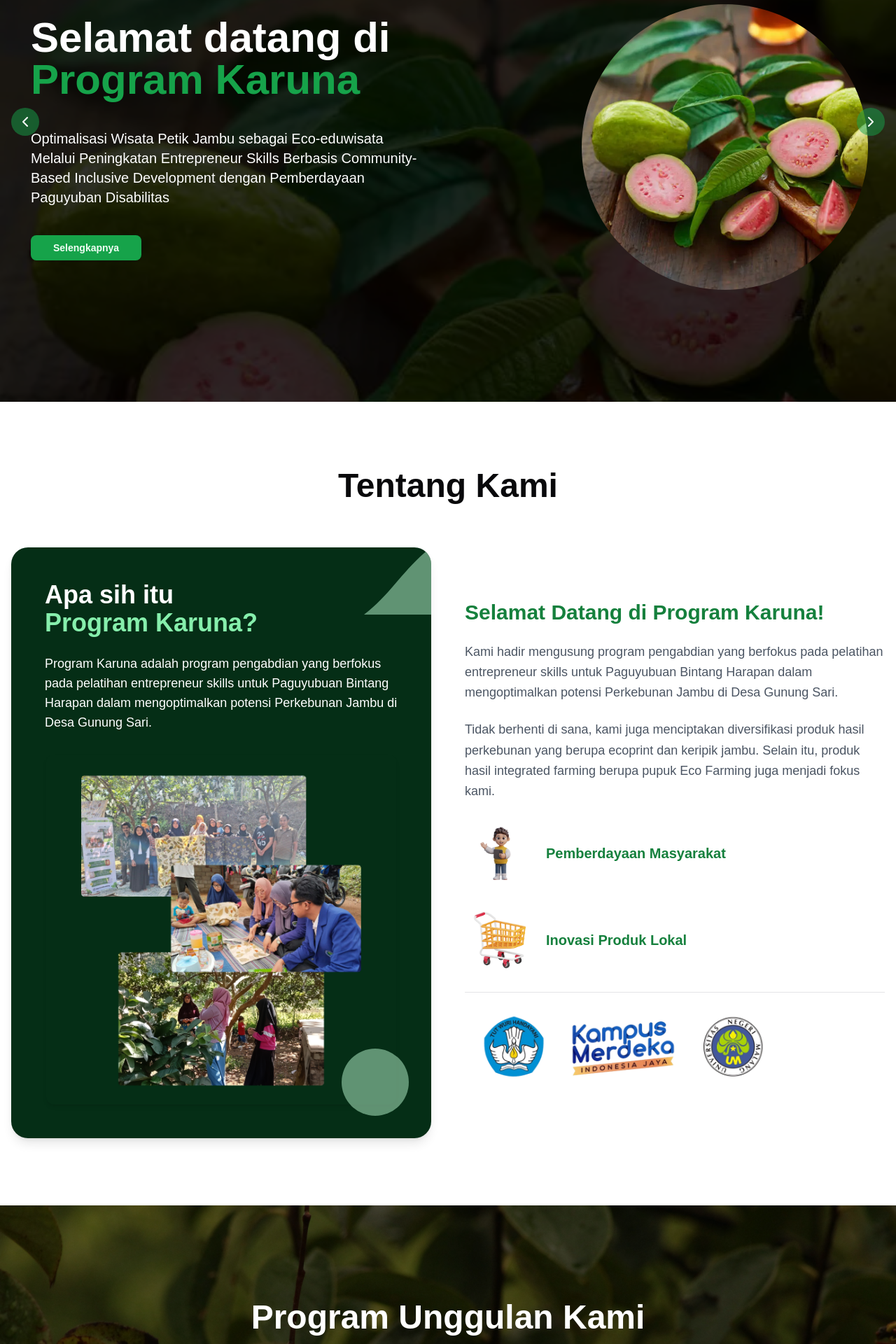
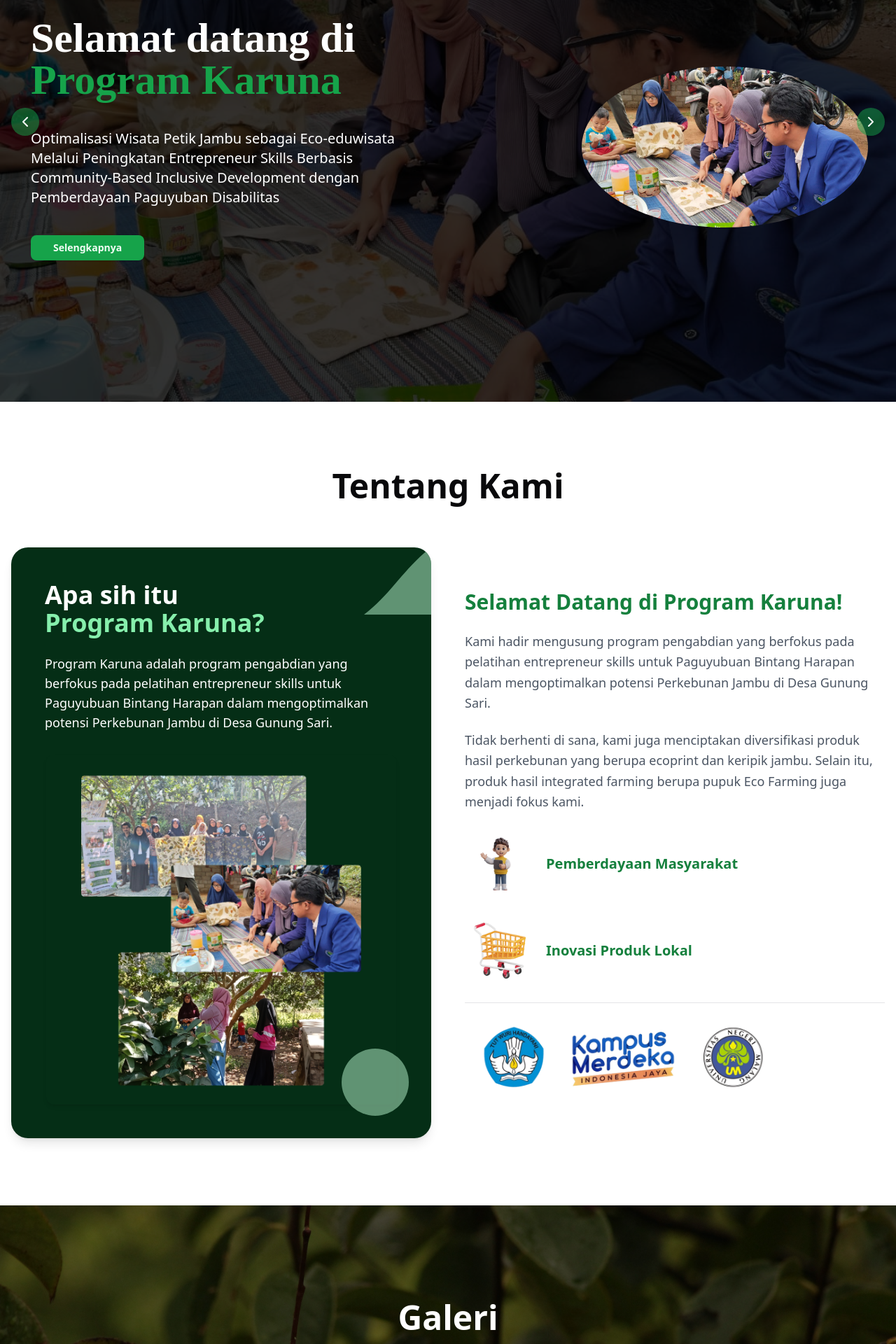
Before and after one commit to ahmadammarm/karuna, a Next.js app: page / in a window 1280 px wide. Shown: the part 226-2146 px from the top of the page at 70% size. Built offline with nearby package versions, Linux system fonts and the light colour scheme.

Commit message:
feat: add fonts and image in hero section

```diff
--- a/src/app/layout.tsx
+++ b/src/app/layout.tsx
@@ -3,7 +3,8 @@ import localFont from "next/font/local";
 import "./globals.css";
 import Navbar from "@/components/Navbar";
 import { Footer } from "@/components/Footer";
-import Contact from "@/components/Contact";
+
+
 
 const geistSans = localFont({
   src: "./fonts/GeistVF.woff",
@@ -29,11 +30,10 @@ export default function RootLayout({
   return (
     <html lang="en">
       <body
-        className={`${geistSans.variable} ${geistMono.variable} antialiased`}
+        className={`${geistSans.variable} ${geistMono.variable} antialiased font-sans`}
       >
         <Navbar />
         {children}
-        <Contact />
         <Footer />
       </body>
     </html>
--- a/src/app/page.tsx
+++ b/src/app/page.tsx
@@ -1,6 +1,7 @@
 "use client"
 
 import About from "@/components/About";
+import Contact from "@/components/Contact";
 import { Faq } from "@/components/Faq";
 import { Hero } from "@/components/Hero";
 import Loading from "@/components/Loading";
@@ -29,6 +30,7 @@ export default function Home() {
             <Hero />
             <About />
             <Faq />
+            <Contact />
         </div>
     );
 }
--- a/src/components/About.tsx
+++ b/src/components/About.tsx
@@ -91,7 +91,7 @@ const About = () => {
                         data-aos="fade-left"
                         data-aos-duration="1000"
                     >
-                        <h3 className="text-2xl md:text-3xl font-semibold text-green-700">
+                        <h3 className="text-2xl md:text-3xl font-bold text-green-700">
                             Selamat Datang di Program Karuna!
                         </h3>
                         <p className="text-gray-600 text-lg leading-relaxed">
@@ -108,7 +108,7 @@ const About = () => {
                             data-aos-delay="100"
                         >
                             <Image src="/aset-home/2.png" alt="masyarakat" width={100} height={20} />
-                            <span className="text-green-700 font-semibold text-xl">Pemberdayaan Masyarakat</span>
+                            <span className="text-green-700 font-bold text-xl">Pemberdayaan Masyarakat</span>
                         </div>
                         <div
                             className="flex items-center space-x-4"
@@ -116,7 +116,7 @@ const About = () => {
                             data-aos-delay="200"
                         >
                             <Image src="/aset-home/3.png" alt="produk" width={100} height={20} />
-                            <span className="text-green-700 font-semibold text-xl">Inovasi Produk Lokal</span>
+                            <span className="text-green-700 font-bold text-xl">Inovasi Produk Lokal</span>
                         </div>
                         <Separator className="my-12 md:my-0" />
                         <Image
@@ -139,11 +139,15 @@ const About = () => {
                     <div className="absolute inset-0 bg-black bg-opacity-50"></div>
                     <div className="relative z-10">
                         <h2
-                            className="text-4xl md:text-5xl font-bold text-center mb-16 text-white relative mt-10"
+                            className="text-4xl md:text-5xl font-bold text-center text-white relative mt-10"
                             data-aos="fade-up"
                         >
-                            Program Unggulan Kami
+                            Galeri
                         </h2>
+
+                        <p className="text-center text-white mt-5 mb-16" data-aos="fade-up">
+                            Ingin melihat lebih banyak foto tentang Program Karuna?
+                        </p>
 
                         <div className="grid gap-8 md:grid-cols-2 lg:grid-cols-4">
                             {[
@@ -194,7 +198,7 @@ const About = () => {
                                             />
                                         </div>
                                         <CardContent className="p-4 text-center">
-                                            <CardTitle className="text-lg font-semibold mb-2 text-green-700">
+                                            <CardTitle className="text-lg font-bold mb-2 text-green-700">
                                                 {item.title}
                                             </CardTitle>
                                             <p className="text-sm text-gray-600 mb-3">
@@ -229,20 +233,26 @@ const About = () => {
                         >
                             Produk Unggulan Kami
                         </h2>
+                        <p className="text-center text-white mt-5 mb-16" data-aos="fade-up">
+                            Temukan produk-produk unggulan dari Program Karuna
+                        </p>
                         <div className="grid grid-cols-1 md:grid-cols-3 gap-12 px-4">
                             {[
                                 {
                                     nama: "Edu Product",
+                                    deskripsi: "Produk edukasi berupa buku dan media pembelajaran untuk anak-anak.",
                                     imageUrl: "/aset-home/4.png",
                                     href: "/produk/edu-product",
                                 },
                                 {
                                     nama: "Eco-eduwisata",
+                                    deskripsi: "Paket wisata edukasi yang mengajak peserta untuk belajar sambil berwisata.",
                                     imageUrl: "/aset-home/5.png",
                                     href: "/produk/eco-ed",
                                 },
                                 {
                                     nama: "Tour Guide",
+                                    deskripsi: "Paket wisata yang dilengkapi dengan pemandu wisata yang berpengalaman.",
                                     imageUrl: "/aset-home/6.png",
                                     href: "/produk/tour-guide",
                                 },
@@ -262,12 +272,18 @@ const About = () => {
                                             className="hover:scale-110 transition-all ease-in-out duration-150"
                                         />
                                     </div>
-                                    <div className="mt-28 text-center mb-10">
+                                    <div className="mt-28 text-center mb-10 px-4">
+                                        <h3 className="text-2xl font-bold text-green-700">
+                                            {item.nama}
+                                        </h3>
+                                        <p className="text-white mt-4 mb-8">
+                                            {item.deskripsi}
+                                        </p>
                                         <Link
                                             href={item.href}
                                             className="text-lg font-bold px-4 py-2 rounded-lg bg-green-700 text-white hover:opacity-75 transition-all ease-in-out duration-200"
                                         >
-                                            {item.nama}
+                                            Jelajahi
                                         </Link>
                                     </div>
                                 </Card>
--- a/src/components/Hero.tsx
+++ b/src/components/Hero.tsx
@@ -11,21 +11,32 @@ export const Hero = () => {
 
     const slides = [
         {
-            image: "/hero.webp",
+            image: "/aset-home/banner-1.jpeg",
             title: "Selamat datang di",
             titleHighlight: "Program Karuna",
             description: "Optimalisasi Wisata Petik Jambu sebagai Eco-eduwisata Melalui Peningkatan Entrepreneur Skills Berbasis Community-Based Inclusive Development dengan Pemberdayaan Paguyuban Disabilitas",
             buttonText: "Selengkapnya",
-            buttonLink: "/#about"
+            buttonLink: "/about",
+            imageUrl: "/aset-home/banner-1.jpeg",
         },
         {
-            image: "/hero.webp",
+            image: "/aset-home/hero.webp",
             title: "Selamat datang di",
             titleHighlight: "Program Dispreneursive",
             description: "Pemberdayaan entrepreneur skills melalui Optimalisasi Kearifan Lokal Petik Jambu Sebagai Eco-Eduwisata di Paguyuban Disabilitas Desa Gunung Sari, Malang",
             buttonText: "Jelajahi",
-            buttonLink: "/#programs"
-        }
+            buttonLink: "/edugo-pick",
+            imageUrl: "/aset-home/hero.webp",
+        },
+        {
+            image: "/aset-home/hero2.webp",
+            title: "Selamat datang di",
+            titleHighlight: "Program Dispreneursive",
+            description: "Pemberdayaan entrepreneur skills melalui Optimalisasi Kearifan Lokal Petik Jambu Sebagai Eco-Eduwisata di Paguyuban Disabilitas Desa Gunung Sari, Malang",
+            buttonText: "Jelajahi",
+            buttonLink: "/#programs",
+            imageUrl: "/aset-home/hero2.webp"
+        },
     ];
 
     const handleScroll = () => {
@@ -68,15 +79,20 @@ export const Hero = () => {
                                 <div className="flex justify-center lg:justify-end md:mb-0 pr-0 md:pr-10 order-1 md:order-2 mt-20">
                                     <img
                                         className="w-[20rem] lg:w-[70%] rounded-[100%] transition-transform duration-500 hover:scale-105"
-                                        src={slide.image}
+                                        src={slide.imageUrl}
                                         alt=""
                                         loading="lazy"                                    />
                                 </div>
                                 <div className="text-center lg:text-left space-y-4 pl-0 md:pl-8 order-2 md:order-1">
-                                    <h1 className="text-white text-4xl lg:text-6xl font-bold cursor-default mt-14 mb-10 px-3">
-                                        {slide.title} <span className="text-green-600">{slide.titleHighlight}</span>
+                                    <h1
+                                    className="text-white text-4xl lg:text-6xl font-bold cursor-default mt-14 mb-10 px-3 font-sans"
+                                    style={{
+                                        fontFamily: "serif"
+                                    }}
+                                    >
+                                        {slide.title} <span className="text-green-600 font-sans" style={{ fontFamily: "serif" }}>{slide.titleHighlight}</span>
                                     </h1>
-                                    <p className="text-white text-lg lg:text-xl leading-relaxed font-medium cursor-default px-3">
+                                    <p className="text-white text-lg lg:text-xl leading-relaxed font-medium cursor-default px-3 font-sans">
                                         {slide.description}
                                     </p>
                                     <Link href={slide.buttonLink} className="px-3">
--- a/src/components/Navbar.tsx
+++ b/src/components/Navbar.tsx
@@ -59,7 +59,7 @@ const Navbar = () => {
                   pathname === '/about'
                     ? 'bg-green-200 text-green-900'
                     : 'text-green-700 hover:bg-green-200 hover:text-green-900'
-                } px-3 py-2 rounded-md text-sm`}
+                } px-3 py-2 rounded-md text-sm font-medium`}
               >
                 About
               </Link>
```
Also changed, not shown: public/aset-home/hero.webp (renamed from public/hero.webp), public/aset-home/hero2.webp (added).
